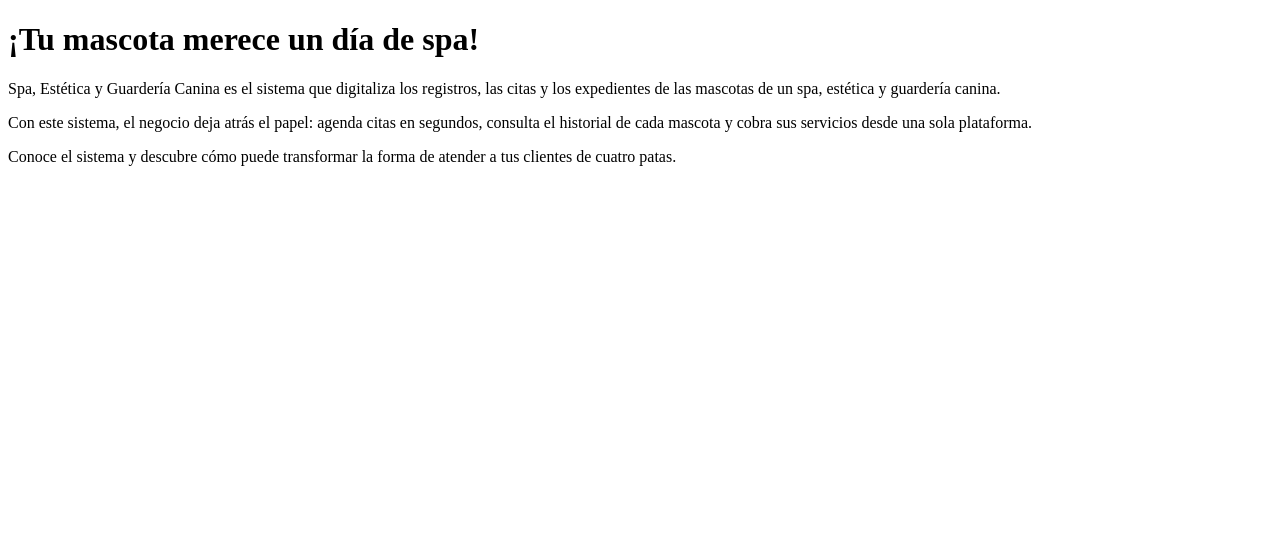
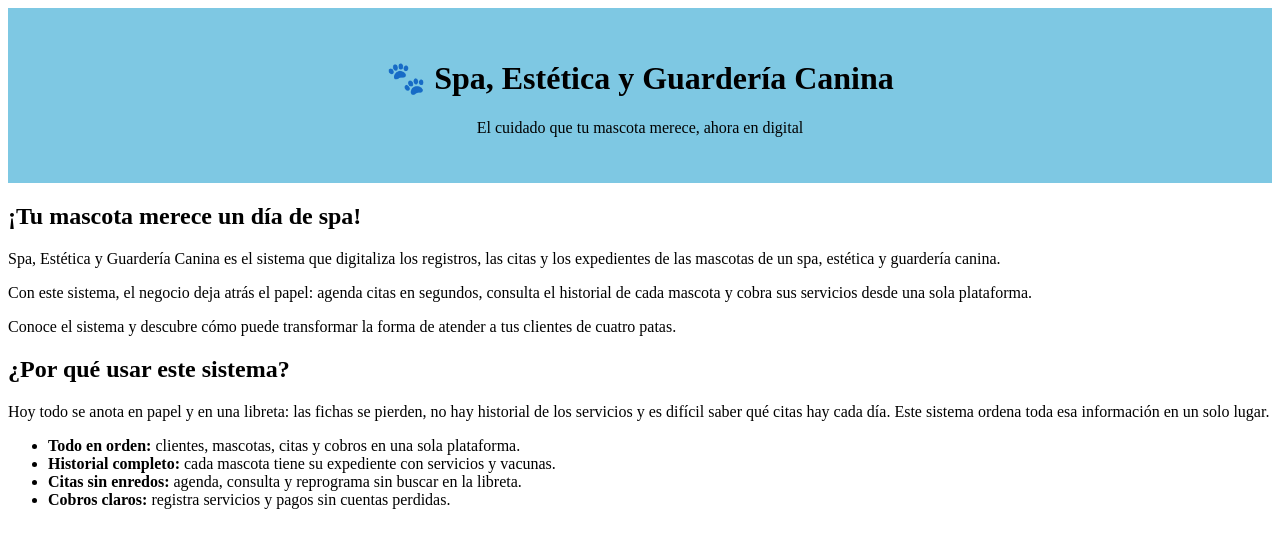
Before and after one commit to Rappu10/SpaEsteticaGuarderiaCanina, a plain HTML site: page src/index.html in a window 1280 px wide. Drawn offline with Linux system fonts and the light colour scheme.

Commit message:
Mejorar contenido promocional

```diff
--- a/src/index.html
+++ b/src/index.html
@@ -5,9 +5,23 @@
   <title>Spa, Estética y Guardería Canina</title>
 </head>
 <body>
-  <h1>¡Tu mascota merece un día de spa!</h1>
+  <div style="background:#7ec8e3;padding:30px;text-align:center;">
+    <h1>🐾 Spa, Estética y Guardería Canina</h1>
+    <p>El cuidado que tu mascota merece, ahora en digital</p>
+  </div>
+
+  <h2>¡Tu mascota merece un día de spa!</h2>
   <p>Spa, Estética y Guardería Canina es el sistema que digitaliza los registros, las citas y los expedientes de las mascotas de un spa, estética y guardería canina.</p>
   <p>Con este sistema, el negocio deja atrás el papel: agenda citas en segundos, consulta el historial de cada mascota y cobra sus servicios desde una sola plataforma.</p>
   <p>Conoce el sistema y descubre cómo puede transformar la forma de atender a tus clientes de cuatro patas.</p>
+
+  <h2>¿Por qué usar este sistema?</h2>
+  <p>Hoy todo se anota en papel y en una libreta: las fichas se pierden, no hay historial de los servicios y es difícil saber qué citas hay cada día. Este sistema ordena toda esa información en un solo lugar.</p>
+  <ul>
+    <li><strong>Todo en orden:</strong> clientes, mascotas, citas y cobros en una sola plataforma.</li>
+    <li><strong>Historial completo:</strong> cada mascota tiene su expediente con servicios y vacunas.</li>
+    <li><strong>Citas sin enredos:</strong> agenda, consulta y reprograma sin buscar en la libreta.</li>
+    <li><strong>Cobros claros:</strong> registra servicios y pagos sin cuentas perdidas.</li>
+  </ul>
 </body>
 </html>
```
